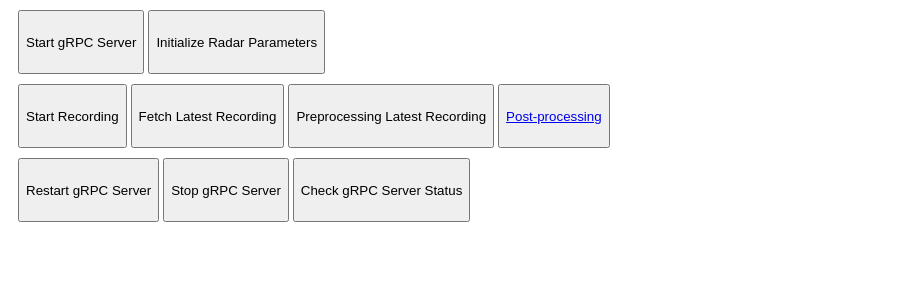
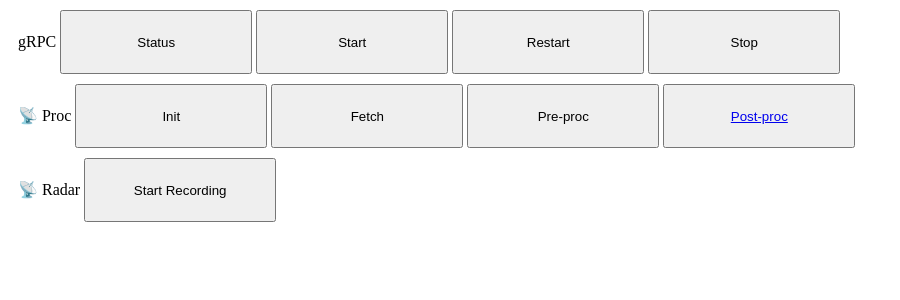
Before and after one commit to mmwave-capture-std/radar-web-monitor, a Flask app: page / in a window 1280 px wide. Shown: the top 300 px of the page, without its empty margins (0-900 px from the left). Run offline with Flask 3, Linux system fonts and the light colour scheme.

Commit message:
Update UI

```diff
--- a/radar_web_monitor/templates/index.html
+++ b/radar_web_monitor/templates/index.html
@@ -19,6 +19,7 @@
 
       #container button {
           height: 8vh;
+          min-width: 15vw;
       }
 
     </style>
@@ -26,19 +27,24 @@
 <body>
   <div id="container">
     <div>
-      <button data-command="systemctl --user start mmwave-grpc-server">Start gRPC Server</button>
-      <button id="cmdButton1" data-command="poetry run mmwavecapture-std configs/init_cascaded_realsense.toml">Initialize Radar Parameters</button>
+      <label>gRPC</label>
+      <button data-command="systemctl --user status mmwave-grpc-server">Status</button>
+      <button data-command="systemctl --user start mmwave-grpc-server">Start</button>
+      <button data-command="systemctl --user restart mmwave-grpc-server">Restart</button>
+      <button data-command="systemctl --user stop mmwave-grpc-server">Stop</button>
     </div>
     <div>
-      <button id="cmdButton2" data-command="poetry run mmwavecapture-std configs/cascaded_realsense.toml">Start Recording</button>
-      <button id="cmdButton3" data-command="./scripts/fetch_latest_from_evm.sh">Fetch Latest Recording</button>
-      <button id="cmdButton4" data-command="./scripts/preprocessing_latest.sh">Preprocessing Latest Recording</button>
-      <button id="cmdButton5"><a href="#">Post-processing</a></button>
+      <label>📡 Proc</label>
+      <button id="cmdButton1" data-command="poetry run mmwavecapture-std configs/init_cascaded_realsense.toml">Init</button>
+      <button id="cmdButton3" data-command="./scripts/fetch_latest_from_evm.sh">Fetch</button>
+      <button id="cmdButton4" data-command="./scripts/preprocessing_latest.sh">Pre-proc</button>
+      <button id="cmdButton5"><a href="#">Post-proc</a></button>
     </div>
     <div>
-      <button data-command="systemctl --user restart mmwave-grpc-server">Restart gRPC Server</button>
-      <button data-command="systemctl --user stop mmwave-grpc-server">Stop gRPC Server</button>
-      <button data-command="systemctl --user status mmwave-grpc-server">Check gRPC Server Status</button>
+      <label>📡 Radar</label>
+      <button id="cmdButton2" data-command="poetry run mmwavecapture-std configs/cascaded_realsense.toml">Start Recording</button>
+    </div>
+    <div>
     </div>
     <pre id="output"></pre>
   </div>
```
